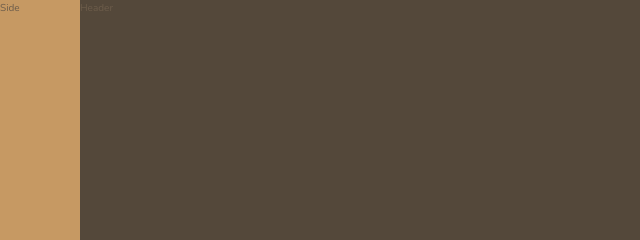
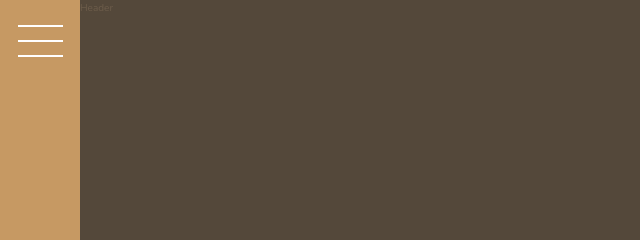
Before and after one commit to sousa-miguel/Nexter, a website: page index.html in a window 1280 px wide. Shown: the top 240 px of the page, 0-640 px from the left. Drawn offline with nearby package versions, Linux system fonts and the light colour scheme.

Commit message:
+ sidebar

```diff
--- a/index.html
+++ b/index.html
@@ -15,7 +15,9 @@
     <title>nexter &mdash; your home, your freedom</title>
   </head>
   <body class="container">
-    <div class="sidebar">Side</div>
+    <div class="sidebar">
+      <button class="nav-btn"></button>
+    </div>
 
     <header class="header">Header</header>
 
--- a/sass/_sidebar.scss
+++ b/sass/_sidebar.scss
@@ -2,4 +2,35 @@
   background-color: $color-primary;
   grid-column: side-bar-start / side-bar-end;
   grid-row: 1 / -1;
+
+  display: flex;
+  justify-content: center;
 }
+
+.nav-btn {
+  border: none;
+  border-radius: 0;
+  cursor: pointer;
+
+  background-color: $color-white;
+  height: 2px;
+  width: 4.5rem;
+  margin-top: 4rem;
+
+  &::before,
+  &::after {
+    background-color: $color-white;
+    height: 2px;
+    width: 4.5rem;
+    content: "";
+    display: block;
+  }
+
+  &::before {
+    transform: translateY(-1.5rem);
+  }
+
+  &::after {
+    transform: translateY(1.3rem);
+  }
+}
```
Also changed, not shown: css/style.css.
